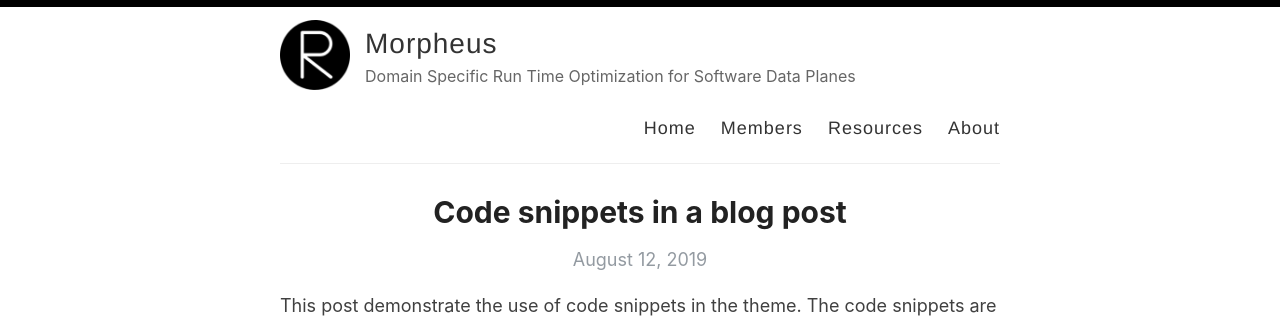
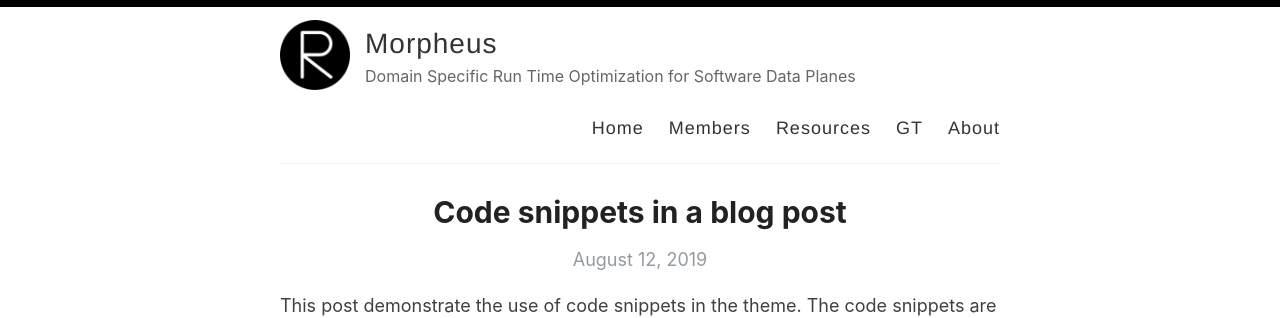
Before and after one commit to Morpheus-compiler/Morpheus-compiler.github.io, a Jekyll site: the page built from index.html, in a window 1280 px wide. Shown: the top 318 px of the page. Built offline with Jekyll 4.4.1, drawn with Linux system fonts in a browser that asks for light colours; the list of posts is cut into pages by our own code.

```diff
--- a/_layouts/default.html
+++ b/_layouts/default.html
@@ -31,6 +31,7 @@
               <a href="{{ site.baseurl }}/">Home</a>
               <a href="{{ site.baseurl }}/members">Members</a>
               <a href="{{ site.baseurl }}/resources">Resources</a>
+              <a href="{{ site.baseurl }}/getting-started">GT</a>
               <a href="{{ site.baseurl }}/about">About</a>
 
             </nav>
```
